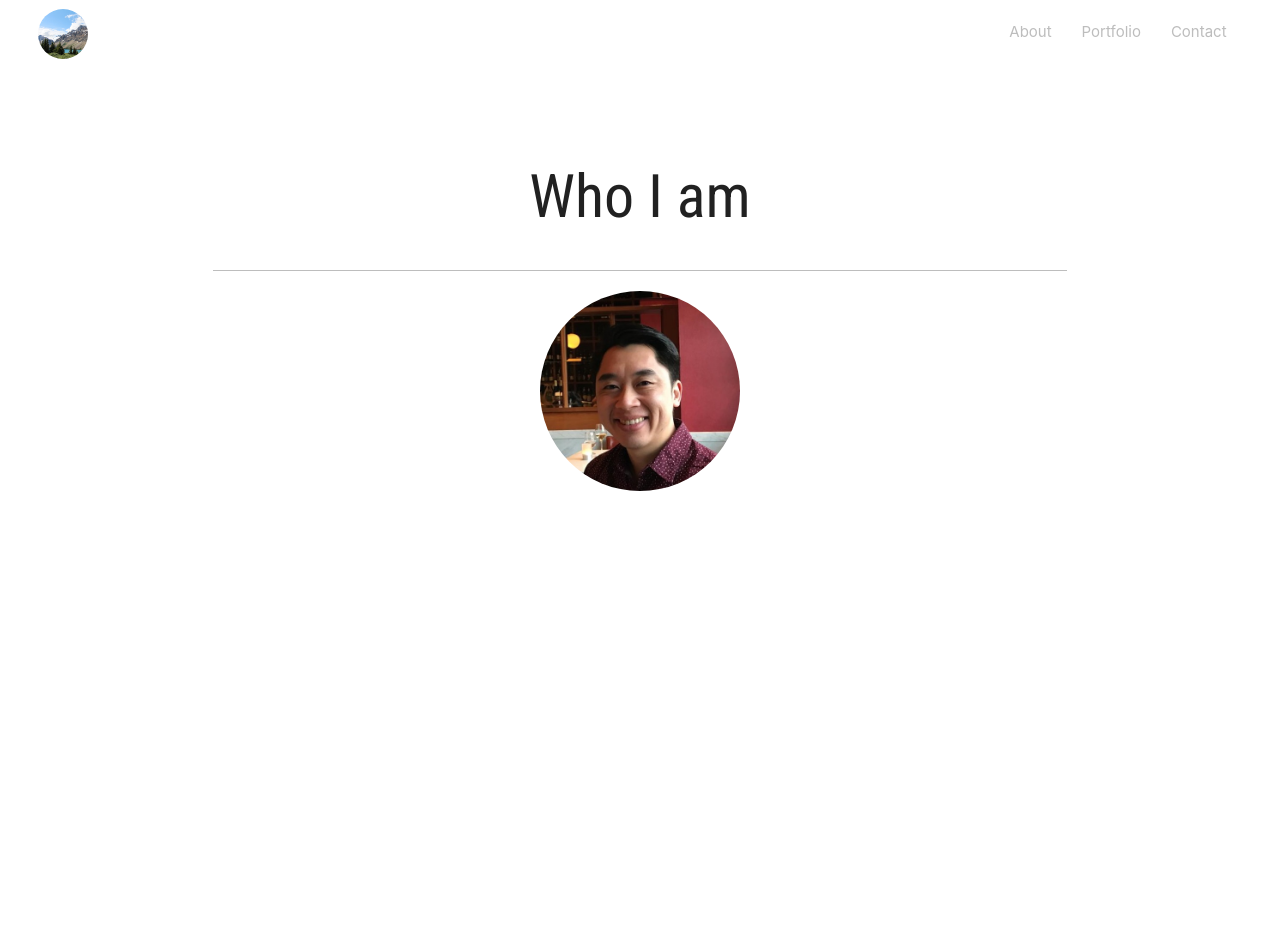
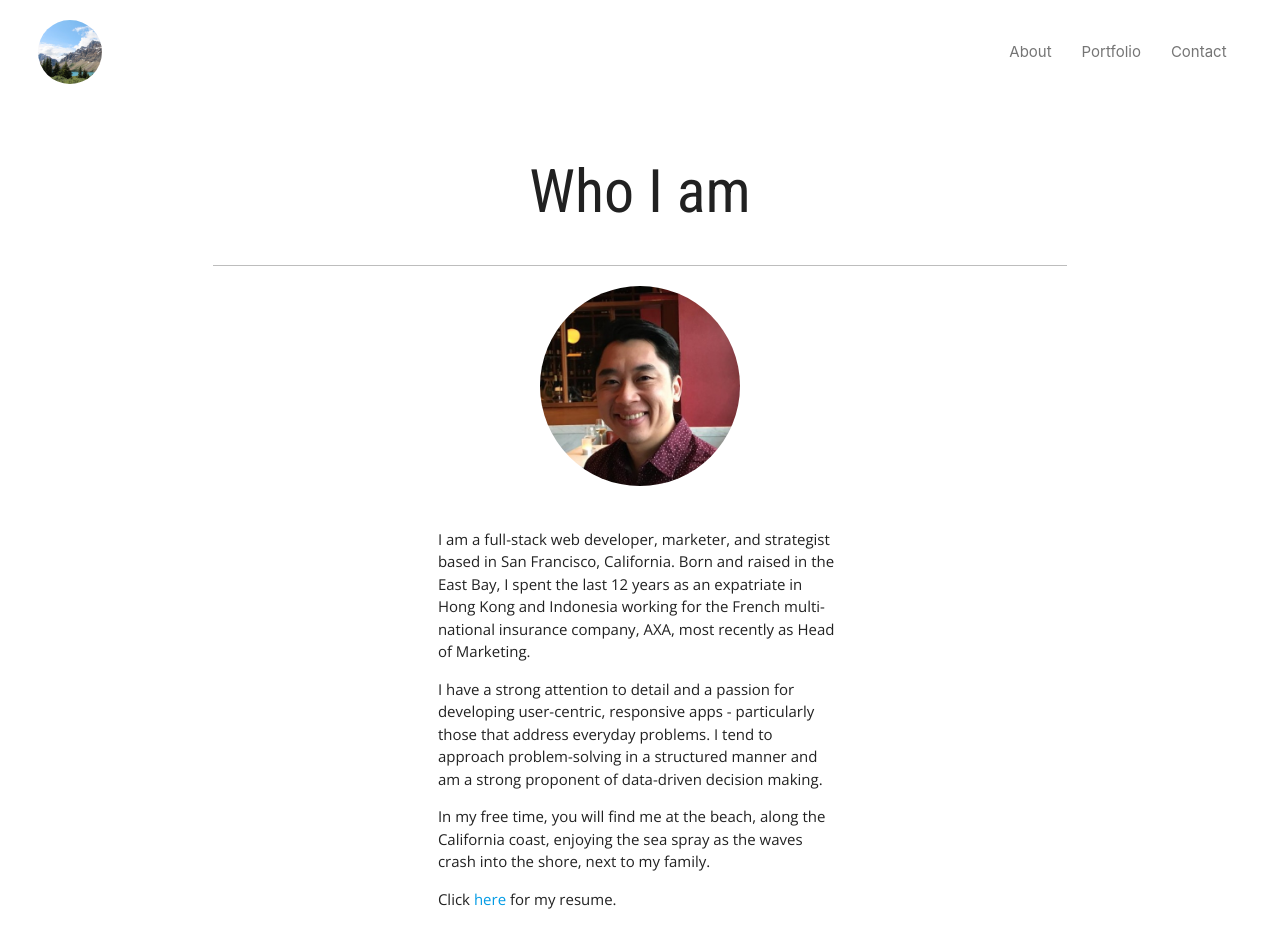
Before and after one commit to CofChips/portfolio_react, a React (Create React App) app in the folder client/: page /about in a window 1280 px wide. Shown: the top 952 px of the page. Before the commit the page ends 800 px from the top, so only its background shows below. Built offline with nearby package versions, Linux system fonts and the light colour scheme.

Commit message:
completed who i am section of about

```diff
--- a/client/package.json
+++ b/client/package.json
@@ -7,6 +7,7 @@
     "@testing-library/jest-dom": "^4.2.4",
     "@testing-library/react": "^9.5.0",
     "@testing-library/user-event": "^7.2.1",
+    "axios": "^0.19.2",
     "react": "^16.13.1",
     "react-dom": "^16.13.1",
     "react-router-dom": "^5.2.0",
--- /dev/null
+++ b/client/src/components/Body/index.js
@@ -0,0 +1,31 @@
+import React from "react";
+import "./style.css";
+
+function Body() {
+    return (
+        <div className="row">
+            <div className="col m2 l4"></div>
+            <div className="col m8 s12 l4 sans">
+            <p> I am a full-stack web developer, marketer, and strategist based in San Francisco, California. Born
+                    and raised in the East Bay, I spent the last 12 years as an expatriate in Hong Kong and Indonesia
+                    working for the French multi-national insurance company, AXA, most recently as Head of Marketing.
+                </p>
+                <p>
+                    I have a strong attention to detail and a passion for developing user-centric, responsive apps -
+                    particularly those that address everyday problems. I tend to approach problem-solving in a
+                    structured manner and am a strong proponent of data-driven decision making.
+                </p>
+                <p>
+                    In my free time, you will find me at the beach, along the California coast, enjoying the sea spray
+                    as the waves crash into the shore, next to my family.
+                </p>
+                <p>
+                    Click <a href="./assets/img/christopher_neal_lee_resume.pdf" target="blank">here</a> for my resume.
+                </p>
+            </div>
+            <div className="col m2 l4"></div>
+        </div>
+    )
+}
+
+export default Body;
--- /dev/null
+++ b/client/src/components/Body/style.css
@@ -0,0 +1,3 @@
+.sans {
+    font-family: 'Open Sans', sans-serif;
+}
--- a/client/src/components/Header/index.js
+++ b/client/src/components/Header/index.js
@@ -4,9 +4,9 @@ import "./style.css";
 function Header(props){
     return (
         <div className="row">
-        <div className="col s2"></div>
-        <div className="col s8 border"><h1 className="header">{props.header}</h1></div>
-        <div className="col s2"></div>
+        <div className="col m1 l2"></div>
+        <div className="col s12 m10 l8 border"><h1 className="header">{props.header}</h1></div>
+        <div className="col m1 l2"></div>
       </div>
     )
 }
--- a/client/src/components/Header/style.css
+++ b/client/src/components/Header/style.css
@@ -7,5 +7,5 @@
     font-size: 60px;
     text-align: center;
     margin-bottom: 40px;
-    margin-top: 100px;
+    margin-top: 75px;
 }
--- a/client/src/components/Navbar/index.js
+++ b/client/src/components/Navbar/index.js
@@ -8,9 +8,9 @@ function Navbar(){
         <div className="nav-wrapper navBar">
           <a href="/" className="brand-logo logo"><img className="logo" src="./assets/img/banffsmall.jpg" alt="logo"/></a>
           <ul id="nav-mobile" className="right hide-on-med-and-down">
-            <li><a className="grey-text text-lighten-1" href="/about">About</a></li>
-            <li><a className="grey-text text-lighten-1" href="/portfolio">Portfolio</a></li>
-            <li><a className="grey-text text-lighten-1" href="/contact">Contact</a></li>
+            <li><a className="grey-text text-darken-1" href="/about">About</a></li>
+            <li><a className="grey-text text-darken-1" href="/portfolio">Portfolio</a></li>
+            <li><a className="grey-text text-darken-1" href="/contact">Contact</a></li>
           </ul>
         </div>
       </nav>
--- a/client/src/components/Navbar/style.css
+++ b/client/src/components/Navbar/style.css
@@ -1,14 +1,18 @@
 .logo{
-    vertical-align: middle;
+    /* vertical-align: middle; */
     display: inline;
-    max-width: 50px;
+    max-width: 64px;
     border-radius: 50%;
 }
 
 .navBar{
     margin-left: 3%;
     margin-right: 3%;
+    margin-bottom: 50px;
+    margin-top: 20px;
 }
+
+
 
 /* .border{
     border-right: 1px solid #bdbdbd;
--- a/client/src/components/Photo/index.js
+++ b/client/src/components/Photo/index.js
@@ -2,13 +2,13 @@ import React from "react";
 import "./style.css";
 // import something from "../../../public/assets/img/"
 
-function Photo(){
+function Photo() {
     return (
         <div className="row">
-        <div className="col s2"></div>
-        <div className="col s8 container"><img className="photo" src="./assets/img/profile.jpeg" alt="portfolio" c/></div>
-        <div className="col s2"></div>
-      </div>
+            <div className="col s2"></div>
+            <div className="col s8 container"><img className="photo" src="./assets/img/profile.jpeg" alt="portfolio"/></div>
+            <div className="col s2"></div>
+        </div>
     )
 }
 
--- a/client/src/pages/about/about.js
+++ b/client/src/pages/about/about.js
@@ -2,12 +2,15 @@ import React from "react";
 import "./about.css";
 import Header from "../../components/Header/index";
 import Photo from "../../components/Photo/index";
+import Body from "../../components/Body/index";
 
 function About() {
     return (
         <div>
             <Header header={"Who I am"} />
             <Photo/>
+            <Body/>
+            <Header header={"Technical Skills"}/>
         </div>
 
     )
```
Also changed, not shown: client/src/components/Banner/index.js (added), client/src/components/Banner/style.css (added), 1 other file (tests, documents, lock files or other folders).
